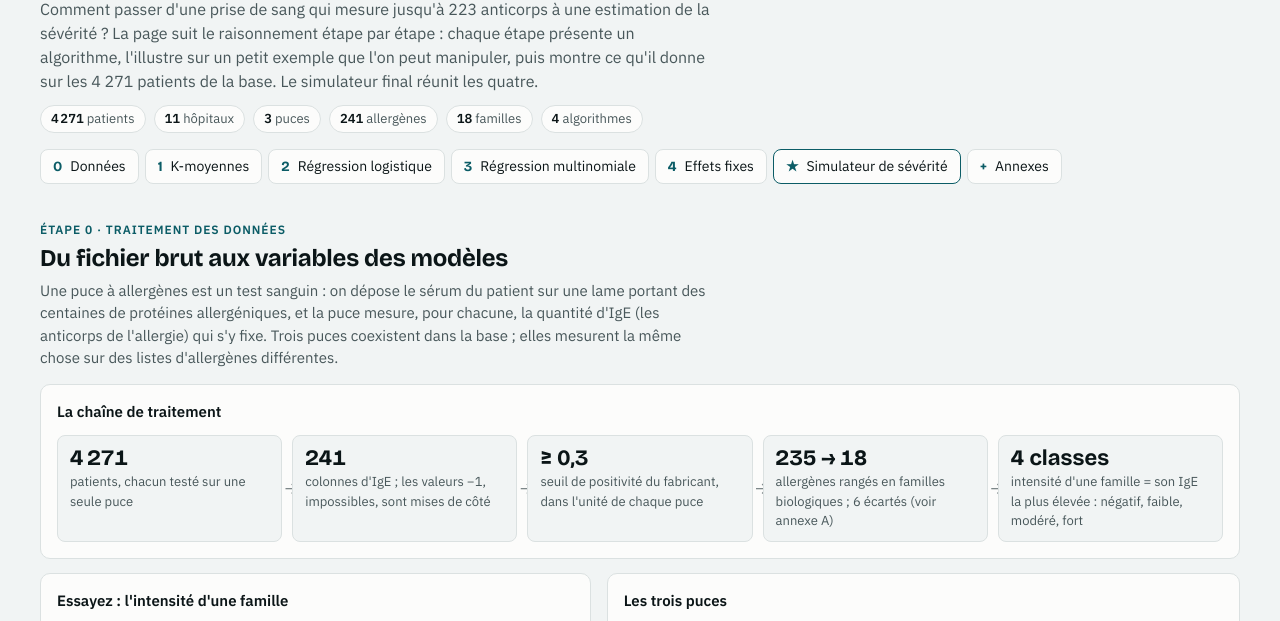
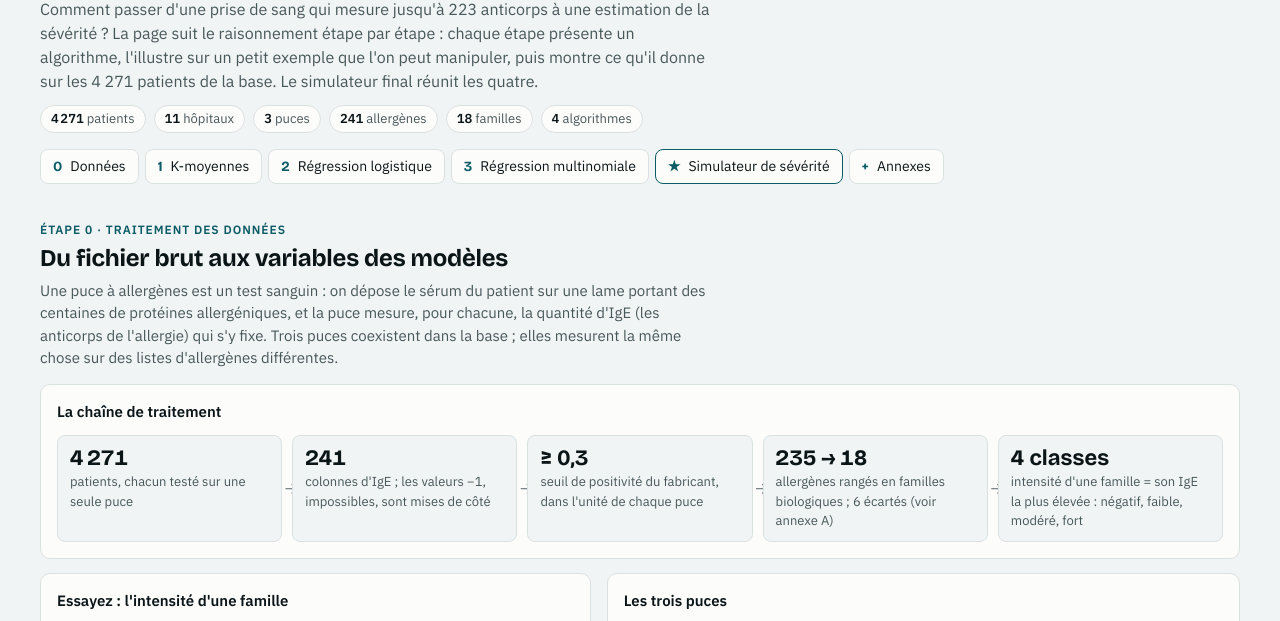
Before and after one commit to lucastabary/Allergen-Chip-Challenge, a plain HTML site: page reports/atlas/index.html in a window 1280 px wide. Shown: the part 111-732 px from the top of the page. Drawn offline with nearby package versions, Linux system fonts and the light colour scheme.

Commit message:
feat: hide the centre fixed-effects step from the atlas
Step 4 is no longer presented: its section and the simulator block are kept in
the page with the hidden attribute, and the nav link is removed.

Co-Authored-By: Claude Opus 5.5 <noreply@anthropic.com>

```diff
--- a/reports/atlas/index.html
+++ b/reports/atlas/index.html
@@ -63,6 +63,7 @@ header.top { display: flex; flex-direction: column; gap: 12px; }
 .fact b { color: var(--ink); font-weight: 600; font-variant-numeric: tabular-nums; }
 
 section.view { display: flex; flex-direction: column; gap: 14px; }
+[hidden] { display: none !important; }
 .view-head { display: flex; flex-direction: column; gap: 4px; }
 .step { font: 600 12px/1 var(--font-body); letter-spacing: 0.08em; text-transform: uppercase; color: var(--accent); }
 .view-head p { color: var(--ink-2); max-width: 76ch; }
@@ -296,7 +297,6 @@ details.annex[open] > summary { border-bottom: 1px solid var(--line); }
     <a href="#kmeans"><b>1</b> K-moyennes</a>
     <a href="#logistique"><b>2</b> Régression logistique</a>
     <a href="#multinomiale"><b>3</b> Régression multinomiale</a>
-    <a href="#effets-fixes"><b>4</b> Effets fixes</a>
     <a href="#simulateur" class="star"><b>★</b> Simulateur de sévérité</a>
     <a href="#annexes"><b>+</b> Annexes</a>
   </nav>
@@ -456,7 +456,8 @@ details.annex[open] > summary { border-bottom: 1px solid var(--line); }
 </section>
 
 <!-- 4. fixed effects -->
-<section class="view" id="effets-fixes" aria-labelledby="h-fe">
+<!-- step 4 is not presented any more: kept in the page, hidden (remove `hidden` to show it again) -->
+<section class="view" id="effets-fixes" aria-labelledby="h-fe" hidden>
   <div class="view-head">
     <span class="step">Étape 4 · Régression à effets fixes par centre</span>
     <h2 id="h-fe">Quels allergènes vont de pair avec la sévérité, à hôpital égal ?</h2>
@@ -501,7 +502,7 @@ details.annex[open] > summary { border-bottom: 1px solid var(--line); }
 <!-- simulator -->
 <section class="view" id="simulateur" aria-labelledby="h-sim">
   <div class="view-head">
-    <span class="step">★ Simulateur de sévérité · les quatre étapes réunies</span>
+    <span class="step">★ Simulateur de sévérité · les étapes réunies</span>
     <h2 id="h-sim">Décrivez un patient : profil, maladies, niveau de traitement</h2>
     <p>Saisissez le résultat de puce et ce que l'on sait de la clinique. Chaque bloc de résultat indique l'algorithme qui le produit et sa fiabilité mesurée. Laissez « Non renseigné » ce que vous ignorez : c'est justement ce que le simulateur estime.</p>
   </div>
@@ -524,7 +525,7 @@ details.annex[open] > summary { border-bottom: 1px solid var(--line); }
       <div class="out-block"><span class="tag">K-moyennes</span><div class="score" id="s-profile"></div></div>
       <div class="out-block"><span class="tag">Régression logistique</span><h3>Probabilité de chaque maladie, d'après la puce</h3><div id="s-dis"></div><p class="hint">« Probable » = au-dessus du seuil de décision (trait noir), réglé bas pour ne pas manquer de malades. Une maladie renseignée dans le formulaire n'est pas estimée.</p></div>
       <div class="out-block"><span class="tag">Régression multinomiale</span><h3>Niveau de traitement probable, d'après la puce et la clinique</h3><div id="s-deg"></div></div>
-      <div class="out-block"><span class="tag">Effets fixes</span><h3>Sensibilisations associées à une forme sévère</h3><div id="s-fac"></div></div>
+      <div class="out-block" hidden><span class="tag">Effets fixes</span><h3>Sensibilisations associées à une forme sévère</h3><div id="s-fac"></div></div>
     </div>
   </div>
 </section>
@@ -804,7 +805,7 @@ $("facts").append(
     ...ps.map(p => { const v = p.prevalence[g.key]; return el("td", { class: "c", style: heatBg(v), text: fr(100 * v) + " %" }); })));
   const info = [["Âge médian (ans)", p => fr(p.age_median)], ["Hommes", p => pct(p.male)], ["Familles positives (médiane)", p => fr(p.median_groups)]];
   $("prof-heat").replaceChildren(el("thead", {}, head), el("tbody", {}, ...rows, ...info.map(([l, f]) => el("tr", {}, el("td", { text: l }), ...ps.map(p => el("td", { class: "c", text: f(p) }))))));
-  $("prof-out-lede").textContent = "Part des patients de chaque profil ayant la maladie, parmi ceux pour qui elle est renseignée. Sous le pourcentage : le rapport de cotes par rapport au profil « " + ps[ref].name + " », calculé à hôpital, âge et sexe égaux (étape 4) ; « ns » = non significatif.";
+  $("prof-out-lede").textContent = "Part des patients de chaque profil ayant la maladie, parmi ceux pour qui elle est renseignée. Sous le pourcentage : le rapport de cotes par rapport au profil « " + ps[ref].name + " », calculé à hôpital, âge et sexe égaux (une constante par hôpital) ; « ns » = non significatif.";
   const oh = el("tr", {}, el("th", { text: "Maladie" }), ...ps.map((p, i) => el("th", { class: "p", text: p.name + (i === ref ? " (réf.)" : "") })));
   const orows = OUTK.map(k => el("tr", {}, el("td", { text: OL[k] }), ...ps.map((p, i) => {
     const o = p.outcomes[k], vr = o.vs_reference;
```
Also changed, not shown: src/acc/resources/atlas_template.html (+6 -5 lines).
